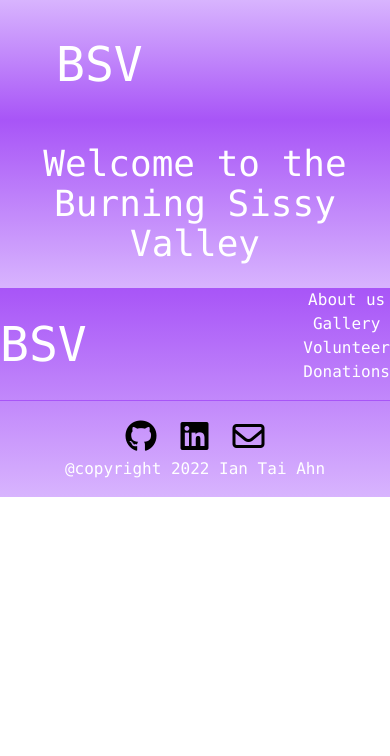
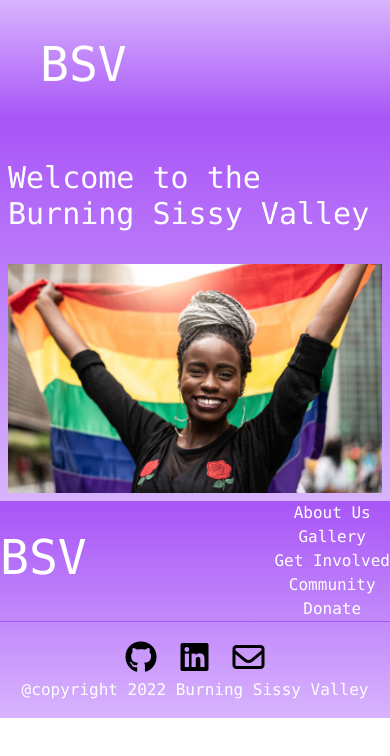
Before and after one commit to IanTaiAhn/bsv3, a website: page index.html in a window 390 px wide. Drawn offline with Linux system fonts and the light colour scheme.

Commit message:
Nice. I'm learning responsive design!!!!!

```diff
--- a/index.html
+++ b/index.html
@@ -4,7 +4,7 @@
     <meta charset="UTF-8">
     <meta http-equiv="X-UA-Compatible" content="IE=edge">
     <meta name="viewport" content="width=device-width, initial-scale=1.0">
-    <title>BSV</title>
+    <title>Under Construction!</title>
     <link rel="stylesheet" href="dist/output.css">
     <script src="https://kit.fontawesome.com/071390ed0e.js" crossorigin="anonymous"></script>
 </head>
@@ -17,7 +17,7 @@
           <!-- Logo -->
           <div class="pt-2">
             <!-- <img src="img/logo.svg" alt="" /> Perhaps I'll find a logo, or make one -->
-            <h1 class="text-bold text-5xl text-white py-2 px-8 rounded-full">BSV</h1>
+            <h1 class="text-bold text-5xl text-white py-2 px-4 rounded-full">BSV</h1>
           </div>
           <!-- Menu Items -->
           <div id="menuItems" class="hidden space-x-6 text-white text-lg md:flex">
@@ -54,12 +54,24 @@
         </div>
     </nav>
     </section>
+
     <!-- Main info regarding their events. -->
-    <section class="bg-gradient-to-b from-purple-500 to-purple-300 ">
-            <h2 class="text-bold text-4xl text-center text-white py-6 mx-auto  max-w-sm md:max-w-3xl md:text-7xl">
+    <section class="mx-auto xl:px-12 py-2 bg-gradient-to-b from-purple-500 to-purple-300 ">
+          <div class="flex flex-col md:flex-row">
+            <div class="flex flex-row flex-start p-2 max-w-5xl">
+            <h2 class=" text-bold text-3xl text-left text-white py-6 max-w-sm md:max-w-lg md:text-3xl md:pl-8 lg:max-w-1xl lg:text-5xl lg:pl-10 xl:max-w-3xl xl:text-7xl xl:pl-20">
                 Welcome to the Burning Sissy Valley
             </h2>
+            </div>
+            <div class="object-cover max-w-5xl">
+              <img src="img/stock_photo.jpg" alt="" class="px-2">
+            </div>
+          </div>
     </section>
+
+    <!-- First section  -->
+    <section class=""></section>
+
 
     <!-- Footer -->
     <footer class="bg-gradient-to-b from-purple-500 to-purple-300">
@@ -71,10 +83,11 @@
                   <h1 class="text-5xl text-bold text-white  hover:text-purple-300">BSV</h1>
                 </div>
                 <div class=" flex flex-col text-white">
-                  <p class="">About us</p>
-                  <p class="">Gallery</p>
-                  <p class="">Volunteer</p>
-                  <p class="">Donations</p>
+                  <a href="#" class="hover:text-purple-300">About Us</a>
+                  <a href="#" class="hover:text-purple-300">Gallery</a>
+                  <a href="#" class="hover:text-purple-300">Get Involved</a>
+                  <a href="#" class="hover:text-purple-300">Community</a>
+                  <a href="#" class="hover:text-purple-300">Donate</a>
                 </div>
               </div>
               <div class="border-t border-purple-500 py-2"></div>
@@ -86,7 +99,7 @@
                     <a href="#" class="hover:text-purple-300"><i class="fa-regular fa-envelope fa-2xl"></i></a>
                   </div>
                   <div class="flex flex-row justify-center py-2">
-                    <p class="text-white">@copyright 2022 Ian Tai Ahn</p>
+                    <p class="text-white">@copyright 2022 Burning Sissy Valley</p>
                   </div>
                 </div>
             </div>
```
Also changed, not shown: dist/output.css, img/stock_photo.jpg (added).
